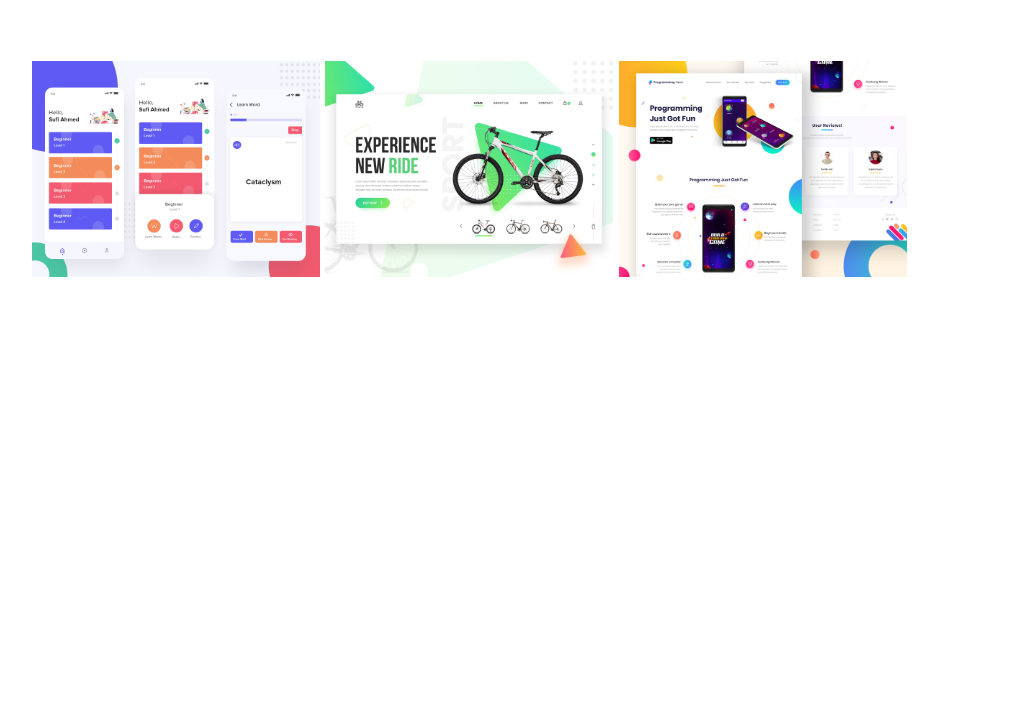
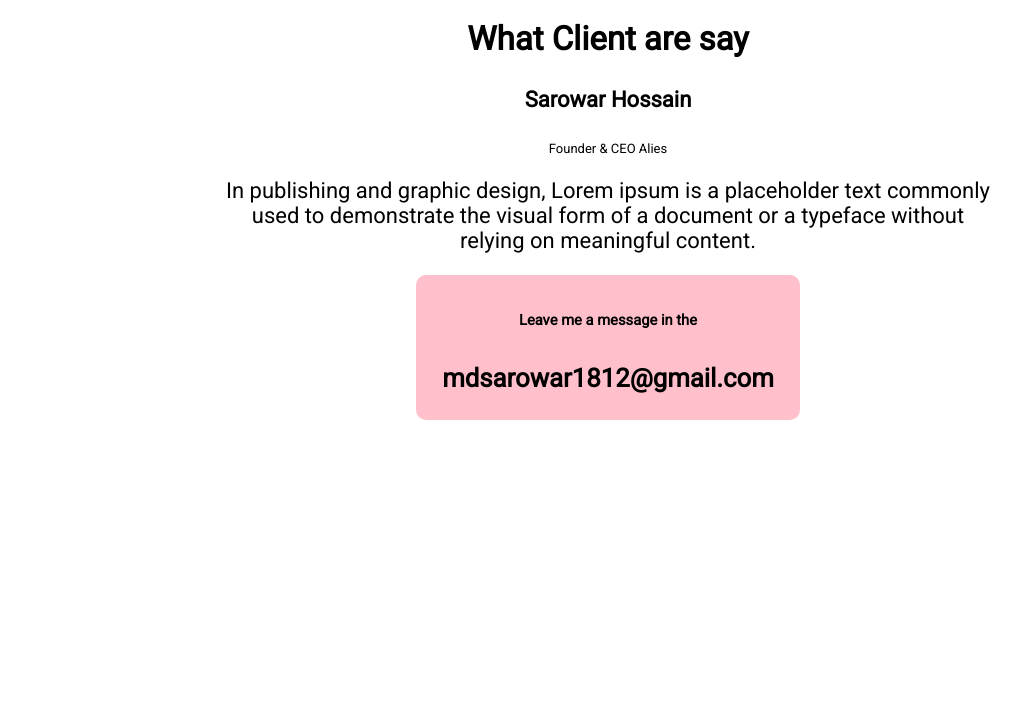
Before and after one commit to Sarowar-Hossain/web-portfolio, a plain HTML site: page index.html in a window 1280 px wide. Shown: the part 2136-2858 px from the top of the page, without its empty margins (32-1053 px from the left). Drawn offline with Linux system fonts and the light colour scheme.

Commit message:
done with porthfolio

```diff
--- a/index.html
+++ b/index.html
@@ -1,15 +1,15 @@
 <!DOCTYPE html>
 <html lang="en">
 <head>
-    <meta charset="UTF-8">
-    <meta http-equiv="X-UA-Compatible" content="IE=edge">
-    <meta name="viewport" content="width=device-width, initial-scale=1.0">
+
     <title>MD SAROWAR HOSSAIN WEB PORTFOLIO</title>
     <link href='https://fonts.googleapis.com/css?family=Roboto' rel='stylesheet'>
     <link rel="stylesheet" href="style.css">
 
 </head>
 <body>
+
+    <!--Section 1-->
     <section class="top-banner">
         <div class="sec-1">
         <h1>Hello I'm</h1>
@@ -26,6 +26,8 @@
 
     </section>
 
+    <!--Section 2-->
+
     <section class="down-banner">
 
         <div class="sec-2">
@@ -40,33 +42,51 @@
 
             <a target="_blank" class="nd-down" href="https://www.facebook.com/sarowar05">Download CV</a>
 
+
+
+
         </div>
 
     </section>
 
-    <section>
+    <!--Section 3-->
 
-        <div class="bottom-page">
-            <h1>My Recent Project</h1>
-        </div>
 
-    </section>
 
     <section class="recent-projects">
 
-        <div class="project" style="align-items: baseline;">
-            <img src="images/work-1.png" alt="aa" style="width: 25%;">
-            <img src="images/work-2.jpg" alt="bb" style="width: 25%;">
-            <img src="images/work-3.jpg" alt="cc" style="width: 25%;">
+        <div class="bottom-page">
+            <h2>My Recent Work</h2>
+        </div>
+
+        <div class="project-1">
+            <img src="images/work-1.png" alt="aa">
+            <img src="images/work-2.jpg" alt="bb">
+            <img src="images/work-3.jpg" alt="cc">
+        </div>
+    </section>
+    <!--Section 4-->
+    <section>
+        <div>
+            <h2 class="Client">
+                What Client are say
+            </h2>
+        </div>
+        <div class="name">
+            <h4>Sarowar Hossain</h4>
+            <p>Founder & CEO Alies</p>
+        </div>
+        <div class="phara">
+            <p>In publishing and graphic design, Lorem ipsum is a placeholder text commonly used to demonstrate the visual form of a document or a typeface without relying on meaningful content.</p>
+        </div>
+
+        <div class="last-part">
+            <h6>Leave me a message in the</h6>
+            <h3>mdsarowar1812@gmail.com</h3>
         </div>
 
     </section>
 
 
-
-
-
-
-
 </body>
 </html>
--- a/style.css
+++ b/style.css
@@ -73,6 +73,45 @@ section{
 }
 
 .recent-projects{
+    padding: 0 10%;
+    background-image: url(images/work-bg.png);
+
+}
+
+.project-1 img{
     float: left;
-    padding: 5%;
+    width: 28%;
+    padding: 2%;
+
 }
+
+.section-4{
+    background-image: url(images/biography-bg);
+}
+
+.Client{
+    text-align: center;
+}
+
+.name{
+    text-align: center;
+}
+
+.name p{
+    font-size: small;
+}
+
+.phara{
+    text-align: center;
+    padding: 0 20%;
+}
+
+.last-part{
+    text-align: center;
+    background-color: pink;
+    padding: 1px 0px;
+    margin: auto;
+    width: 30%;
+    border-radius: 10px;
+
+}
```
Also changed, not shown: images/work-bg.png (added).
